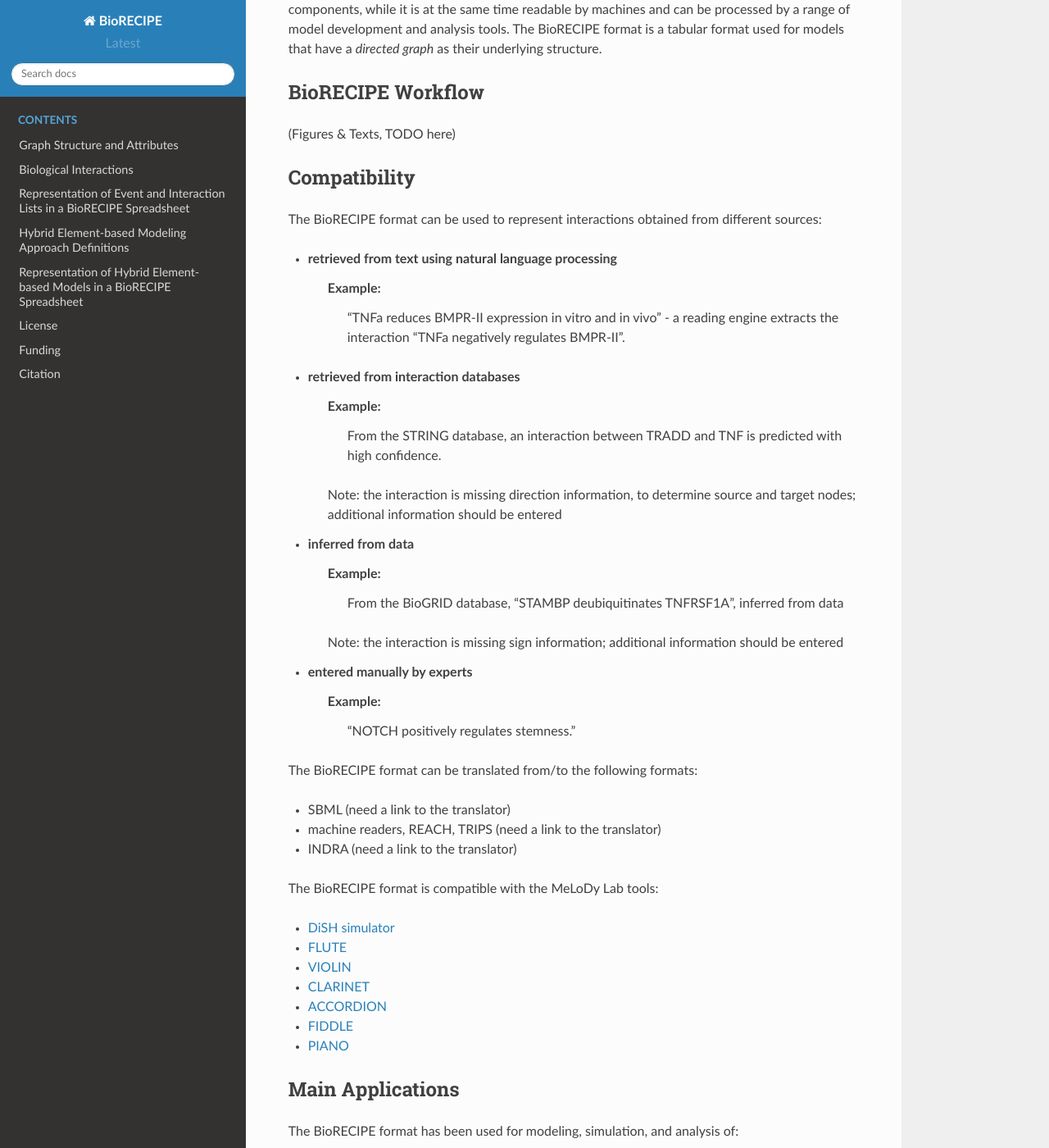
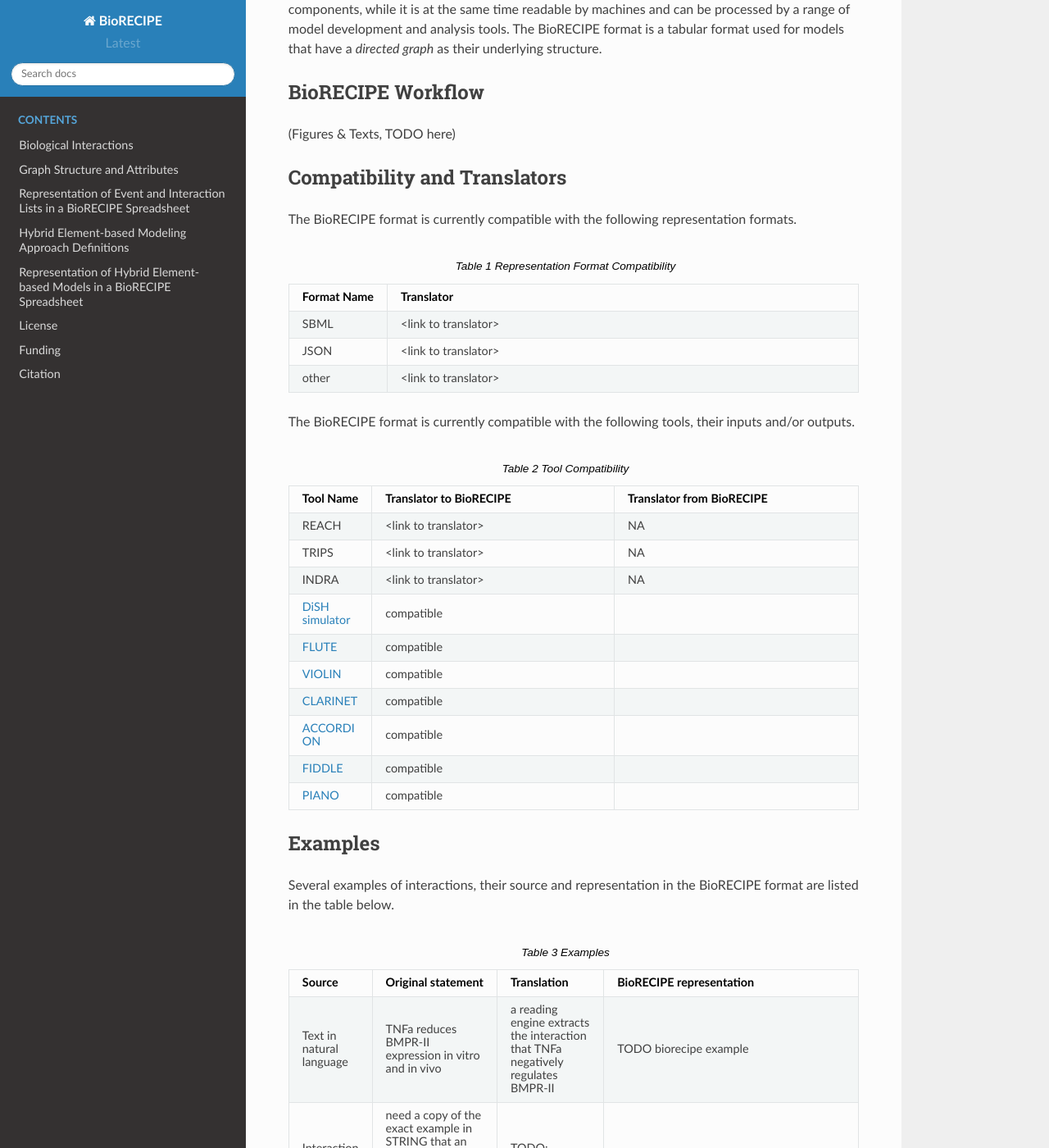
Before and after one commit to pitt-miskov-zivanov-lab/BioRECIPE, a Sphinx documentation site: the page built from docs/index.rst, in a window 1280 px wide and 1400 px high, scrolled down 364 px. Shown: the whole window at 82% size. Built offline with Sphinx 7.4.7 and the Read the Docs theme 2.0.0, drawn with Linux system fonts in a browser that asks for light colours; some of the changed text lies outside the part shown.

Commit message:
Update index.rst

```diff
--- a/docs/index.rst
+++ b/docs/index.rst
@@ -14,57 +14,70 @@ BioRECIPE Workflow
 
 (Figures & Texts, TODO here)
 
-Compatibility
+Compatibility and Translators
 ---------------------
 
-The BioRECIPE format can be used to represent interactions obtained from different sources:
+The BioRECIPE format is currently compatible with the following representation formats.
 
-- retrieved from text using natural language processing
-     Example:
-        “TNFa reduces BMPR-II expression in vitro and in vivo” -  a reading engine extracts the interaction “TNFa negatively regulates BMPR-II”.
-- retrieved from interaction databases
-     Example:
-        From the STRING database, an interaction between TRADD and TNF is predicted with high confidence.
-     Note: the interaction is missing direction information, to determine source and target nodes; additional information should be entered
-- inferred from data
-     Example:
-        From the BioGRID database, "STAMBP deubiquitinates TNFRSF1A", inferred from data
-     Note: the interaction is missing sign information; additional information should be entered
-- entered manually by experts
-    Example:
-        "NOTCH positively regulates stemness."
+.. csv-table:: Representation Format Compatibility
+    :header: Format Name, Translator
+    :widths: 10, 90
+
+    SBML, <link to translator>
+    JSON, <link to translator>
+    other, <link to translator>
+
+The BioRECIPE format is currently compatible with the following tools, their inputs and/or outputs.
+
+.. csv-table:: Tool Compatibility
+    :header: Tool Name, Translator to BioRECIPE, Translator from BioRECIPE
+    :widths: 10, 45, 45
+
+    REACH, <link to translator>, NA
+    TRIPS, <link to translator>, NA
+    INDRA, <link to translator>, NA
+    `DiSH simulator <https://scholar.google.com/citations?view_op=view_citation&hl=en&user=tUrAYVsAAAAJ&citation_for_view=tUrAYVsAAAAJ:GFxP56DSvIMC>`_, compatible
+    `FLUTE <https://melody-flute.readthedocs.io>`_, compatible
+    `VIOLIN <https://theviolin.readthedocs.io>`_, compatible
+    `CLARINET <https://theclarinet.readthedocs.io>`_, compatible
+    `ACCORDION <https://accordion.readthedocs.io>`_, compatible
+    `FIDDLE <https://melody-fiddle.readthedocs.io/>`_, compatible
+    `PIANO <https://dl.acm.org/doi/10.1145/3233547.3233694>`_, compatible
 
 
-The BioRECIPE format can be translated from/to the following formats:
+Examples
+---------------------
 
-- SBML (need a link to the translator)
-- machine readers, REACH, TRIPS (need a link to the translator)
-- INDRA (need a link to the translator)
+Several examples of interactions, their source and representation in the BioRECIPE format are listed in the table below.
+
+.. csv-table:: Examples
+    :header: Source, Original statement, Translation, BioRECIPE representation
+    :widths: 10, 20, 20, 50
+
+    Text in natural language, "TNFa reduces BMPR-II expression in vitro and in vivo", "a reading engine extracts the interaction that TNFa negatively regulates BMPR-II", "TODO biorecipe example"
+    "Interaction database, STRING", need a copy of the exact example in STRING that an interaction between TRADD and TNF is predicted with high confidence, "TODO: translation procedure", "TODO: biorecipe example"
+    Inferrence from data, "In the BioGRID database, we find that STAMBP deubiquitinates TNFRSF1A", "TODO: translation procedure", "TODO: biorecipe example"
+    Experts enter manually, "NOTCH positively regulates stemness", "TODO: translation procedure", "TODO: biorecipe example"
 
 
-The BioRECIPE format is compatible with the MeLoDy Lab tools:
 
-- `DiSH simulator <https://scholar.google.com/citations?view_op=view_citation&hl=en&user=tUrAYVsAAAAJ&citation_for_view=tUrAYVsAAAAJ:GFxP56DSvIMC>`_
-- `FLUTE <https://melody-flute.readthedocs.io>`_
-- `VIOLIN <https://theviolin.readthedocs.io>`_
-- `CLARINET <https://theclarinet.readthedocs.io>`_
-- `ACCORDION <https://accordion.readthedocs.io>`_
-- `FIDDLE <https://melody-fiddle.readthedocs.io/>`_
-- `PIANO <https://dl.acm.org/doi/10.1145/3233547.3233694>`_
-
-Main Applications
+Applications
 ---------------------
 
-The BioRECIPE format has been used for modeling, simulation, and analysis of:
+The BioRECIPE format has been used when modeling, simulating, and analyzing a number of systems.
 
-- `T cells <https://scholar.google.com/citations?view_op=view_citation&hl=en&user=tUrAYVsAAAAJ&citation_for_view=tUrAYVsAAAAJ:3fE2CSJIrl8C>`_
-- `CAR T cells <https://www.nmzlab.pitt.edu/research>`_
-- `macrophages <https://www.nmzlab.pitt.edu/research>`_
-- `melanoma cells <https://www.nmzlab.pitt.edu/research>`_
-- `pancreatic cancer cells <https://www.nmzlab.pitt.edu/research>`_
-- `glioblastoma multiforme stem cells <https://www.nmzlab.pitt.edu/research>`_
-- `colon cancer cells <https://www.nmzlab.pitt.edu/research>`_
-- `ovarian cancer cells <https://www.nmzlab.pitt.edu/research>`_
+.. csv-table:: Models
+    :header: System, BioRECIPE representation, Publication
+    :widths: 20, 20, 60
+
+    T cell, <link to BioRECIPE file>, `link <https://scholar.google.com/citations?view_op=view_citation&hl=en&user=tUrAYVsAAAAJ&citation_for_view=tUrAYVsAAAAJ:3fE2CSJIrl8C>`_
+    CAR T cell, <link to BioRECIPE file>, `link <https://www.nmzlab.pitt.edu/research>`_
+    macrophage, <link to BioRECIPE file>, `link <https://www.nmzlab.pitt.edu/research>`_
+    melanoma, <link to BioRECIPE file>, `link <https://www.nmzlab.pitt.edu/research>`_
+    pancreatic cancer cell, <link to BioRECIPE file>, `link <https://www.nmzlab.pitt.edu/research>`_
+    GBM stem cell, <link to BioRECIPE file>, `link <https://www.nmzlab.pitt.edu/research>`_
+    colon cancer cell, <link to BioRECIPE file>, `link <https://www.nmzlab.pitt.edu/research>`_
+    ovarian cancer cell, <link to BioRECIPE file>, `link <https://www.nmzlab.pitt.edu/research>`_
 
 Acknowledgements
 ---------------------
@@ -81,8 +94,8 @@ The authors of this documentation are Dr. Natasa Miskov-Zivanov, Gaoxiang Zhou,
    :maxdepth: 2
    :caption: Contents
 
+   bio_interactions
    graph_structure
-   bio_interactions
    repre_interactions_biorecipe
    hybrid_ebm_def
    repre_model_biorecipe
```
